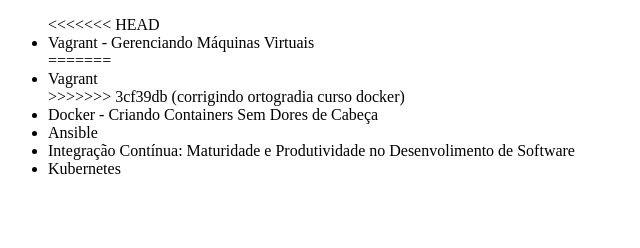
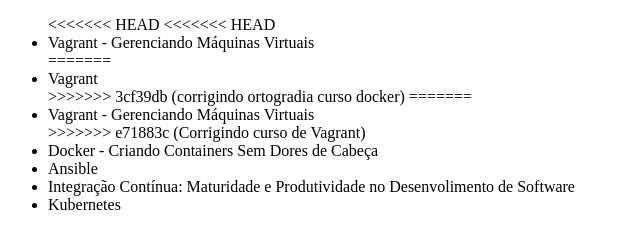
Before and after one commit to rafael-estevam/Alura-Git, a plain HTML site: page index.html in a window 1280 px wide. Shown: the whole page, without its empty margins (0-640 px from the left). Drawn offline with Linux system fonts and the light colour scheme.

```diff
--- a/index.html
+++ b/index.html
@@ -8,10 +8,14 @@
 <body>
 	<ul>
 <<<<<<< HEAD
+<<<<<<< HEAD
 		<li>Vagrant - Gerenciando Máquinas Virtuais</li>
 =======
 		<li>Vagrant</li>
 >>>>>>> 3cf39db (corrigindo ortogradia curso docker)
+=======
+		<li>Vagrant - Gerenciando Máquinas Virtuais</li>
+>>>>>>> e71883c (Corrigindo curso de Vagrant)
 		<li>Docker - Criando Containers Sem Dores de Cabeça</li>
 		<li>Ansible</li>
 		<li>Integração Contínua: Maturidade e Produtividade no Desenvolimento de Software</li>
```
